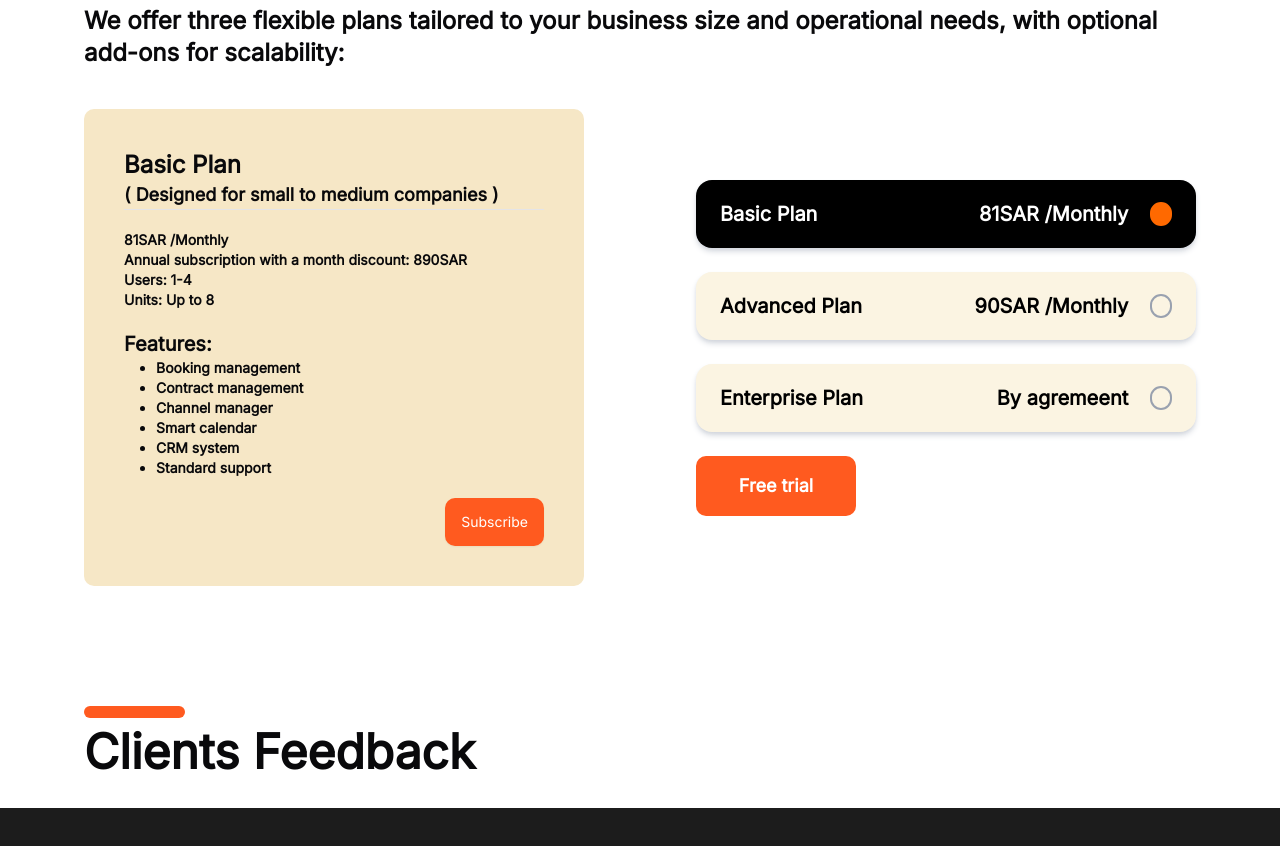
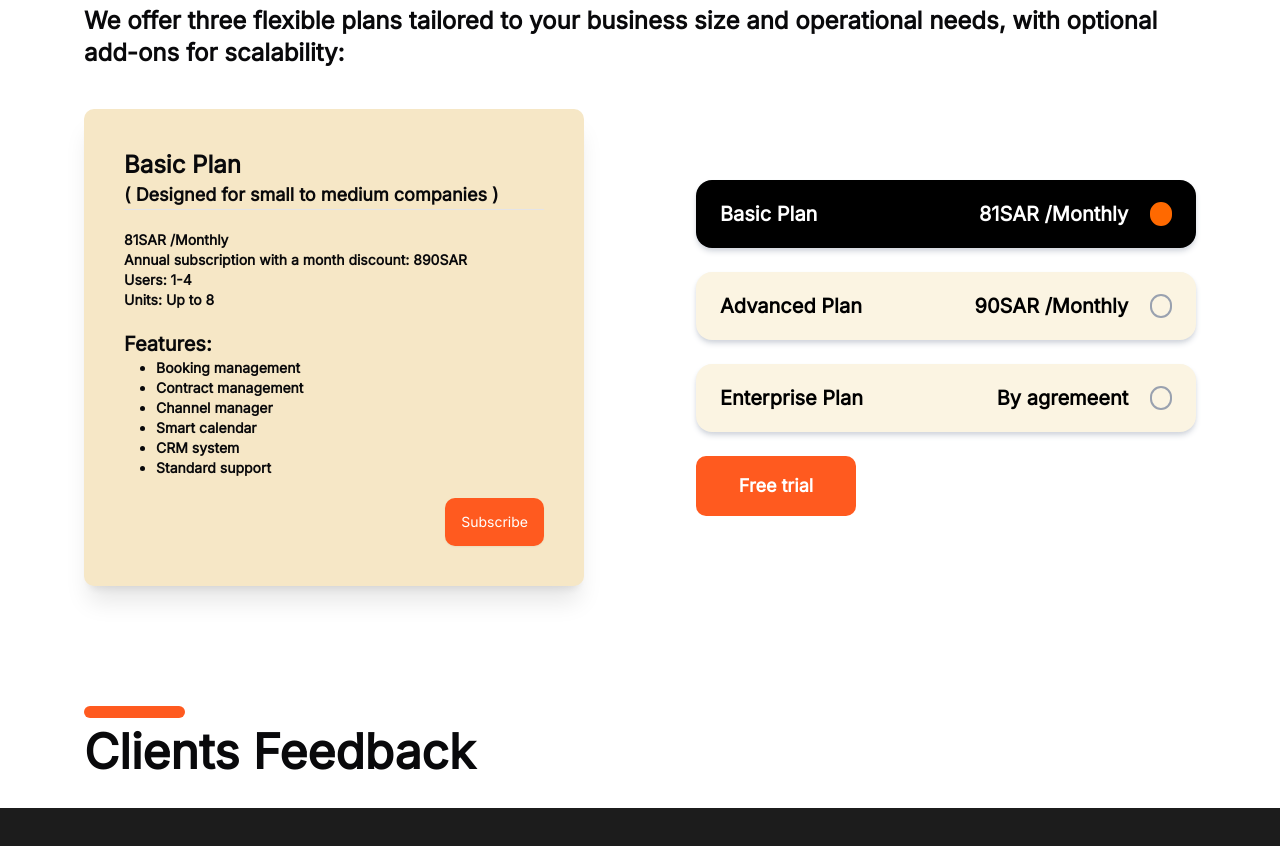
Before and after one commit to MNoor-18/Rushd, a React (Vite) app: page / in a window 1280 px wide. Shown: the part 3013-3859 px from the top of the page. Built offline with nearby package versions, Linux system fonts and the light colour scheme.

Commit message:
added shadow to plan card

```diff
--- a/src/pages/Pricing.tsx
+++ b/src/pages/Pricing.tsx
@@ -41,7 +41,7 @@ const Pricing = () => {
             data-aos="zoom-out"
             className="w-full sm:w-125 lg:w-full xl:w-[500px] h-full"
           >
-            <div className="w-full h-full rounded-md bg-[#F6E7C6] py-6 px-4 sm:py-10 sm:px-10 flex flex-col gap-4 sm:gap-5 text-sm sm:text-lg font-semibold">
+            <div className="w-full h-full shadow-xl rounded-md bg-[#F6E7C6] py-6 px-4 sm:py-10 sm:px-10 flex flex-col gap-4 sm:gap-5 text-sm sm:text-lg font-semibold">
               <div className="border-b-[1px]">
                 <h4 className="text-lg sm:text-2xl capitalize">
                   {aboutPlan?.name}
```
